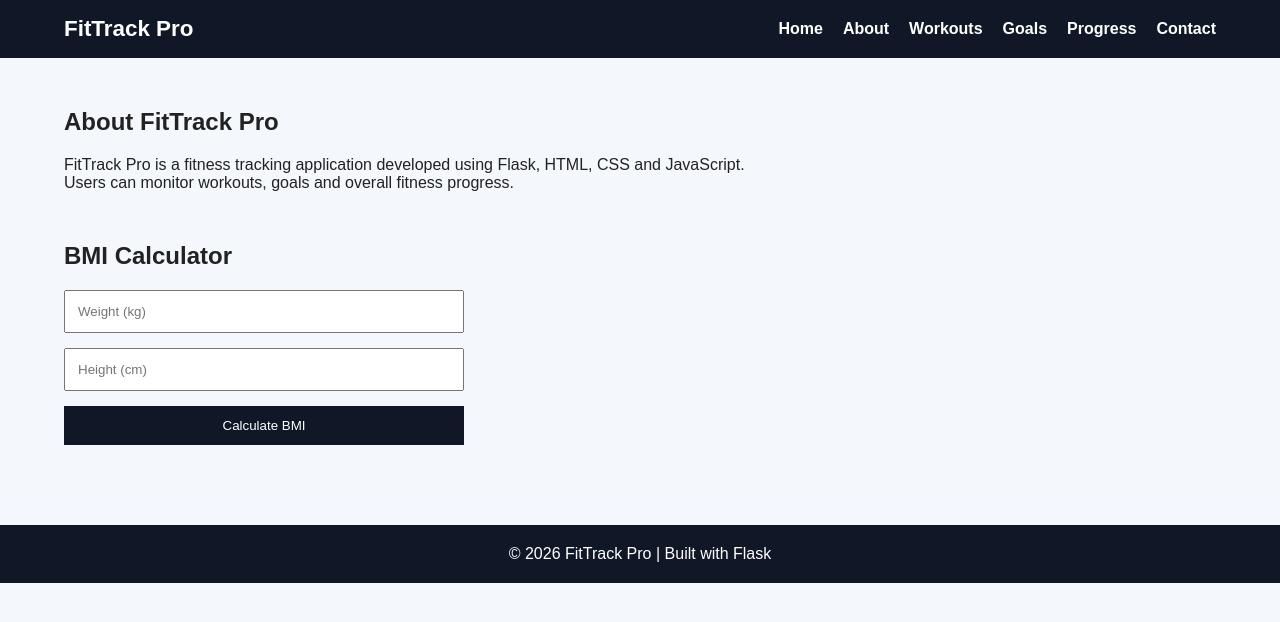
After one commit to Ghound03/fittrack-pro, a Flask app: page /about in a window 1280 px wide. The commit adds this page. Shown: the top 622 px of the page. Run offline with Flask 3, Linux system fonts and the light colour scheme.

Commit message:
Add about page BMI calculator and footer

```diff
--- a/app.py
+++ b/app.py
@@ -30,6 +30,11 @@ workout_list = [
 @app.route("/")
 def home():
     return render_template("index.html")
+
+
+@app.route("/about")
+def about():
+    return render_template("about.html")
 
 
 @app.route("/workouts", methods=["GET", "POST"])
--- a/static/css/style.css
+++ b/static/css/style.css
@@ -173,3 +173,35 @@ body {
 .chart-card h2 {
     margin-bottom: 20px;
 }
+
+.bmi-container {
+    margin-top: 20px;
+    display: flex;
+    flex-direction: column;
+    gap: 15px;
+    max-width: 400px;
+}
+
+.bmi-container input {
+    padding: 12px;
+}
+
+.bmi-container button {
+    padding: 12px;
+    background: #101827;
+    color: white;
+    border: none;
+    cursor: pointer;
+}
+
+.bmi-container h3 {
+    margin-top: 15px;
+}
+
+.footer {
+    margin-top: 50px;
+    background: #101827;
+    color: white;
+    text-align: center;
+    padding: 20px;
+}
--- a/static/js/script.js
+++ b/static/js/script.js
@@ -81,3 +81,60 @@ if (workoutChart) {
     );
 
 }
+
+
+const bmiButton =
+    document.getElementById(
+        "calculateBMI"
+    );
+
+if (bmiButton) {
+
+    bmiButton.addEventListener(
+        "click",
+        function () {
+
+            const weight =
+                parseFloat(
+                    document.getElementById(
+                        "weight"
+                    ).value
+                );
+
+            const height =
+                parseFloat(
+                    document.getElementById(
+                        "height"
+                    ).value
+                ) / 100;
+
+            if (
+                !weight ||
+                !height
+            ) {
+
+                alert(
+                    "Please enter valid values."
+                );
+
+                return;
+
+            }
+
+            const bmi =
+                weight /
+                (
+                    height *
+                    height
+                );
+
+            document.getElementById(
+                "bmiResult"
+            ).innerText =
+                "Your BMI is: " +
+                bmi.toFixed(1);
+
+        }
+    );
+
+}
--- /dev/null
+++ b/templates/about.html
@@ -0,0 +1,53 @@
+{% extends "base.html" %}
+
+{% block title %}
+About
+{% endblock %}
+
+{% block content %}
+
+<section class="page-section">
+
+    <h1>About FitTrack Pro</h1>
+
+    <p>
+        FitTrack Pro is a fitness tracking application
+        developed using Flask, HTML, CSS and JavaScript.
+    </p>
+
+    <p>
+        Users can monitor workouts, goals and
+        overall fitness progress.
+    </p>
+
+</section>
+
+<section class="page-section">
+
+    <h2>BMI Calculator</h2>
+
+    <div class="bmi-container">
+
+        <input
+            type="number"
+            id="weight"
+            placeholder="Weight (kg)"
+        >
+
+        <input
+            type="number"
+            id="height"
+            placeholder="Height (cm)"
+        >
+
+        <button id="calculateBMI">
+            Calculate BMI
+        </button>
+
+        <h3 id="bmiResult"></h3>
+
+    </div>
+
+</section>
+
+{% endblock %}
--- a/templates/base.html
+++ b/templates/base.html
@@ -22,6 +22,12 @@
             <li>
                 <a href="{{ url_for('home') }}">Home</a>
             </li>
+
+            <li>
+    <a href="{{ url_for('about') }}">
+        About
+    </a>
+</li>
 
             <li>
                 <a href="{{ url_for('workouts') }}">Workouts</a>
@@ -65,6 +71,15 @@
         {% block content %}{% endblock %}
     </main>
 
+    <footer class="footer">
+
+    <p>
+        © 2026 FitTrack Pro |
+        Built with Flask
+    </p>
+
+</footer>
+
    <script src="https://cdn.jsdelivr.net/npm/chart.js"></script>
     <script src="{{ url_for('static', filename='js/script.js') }}"></script>
 </body>
```
